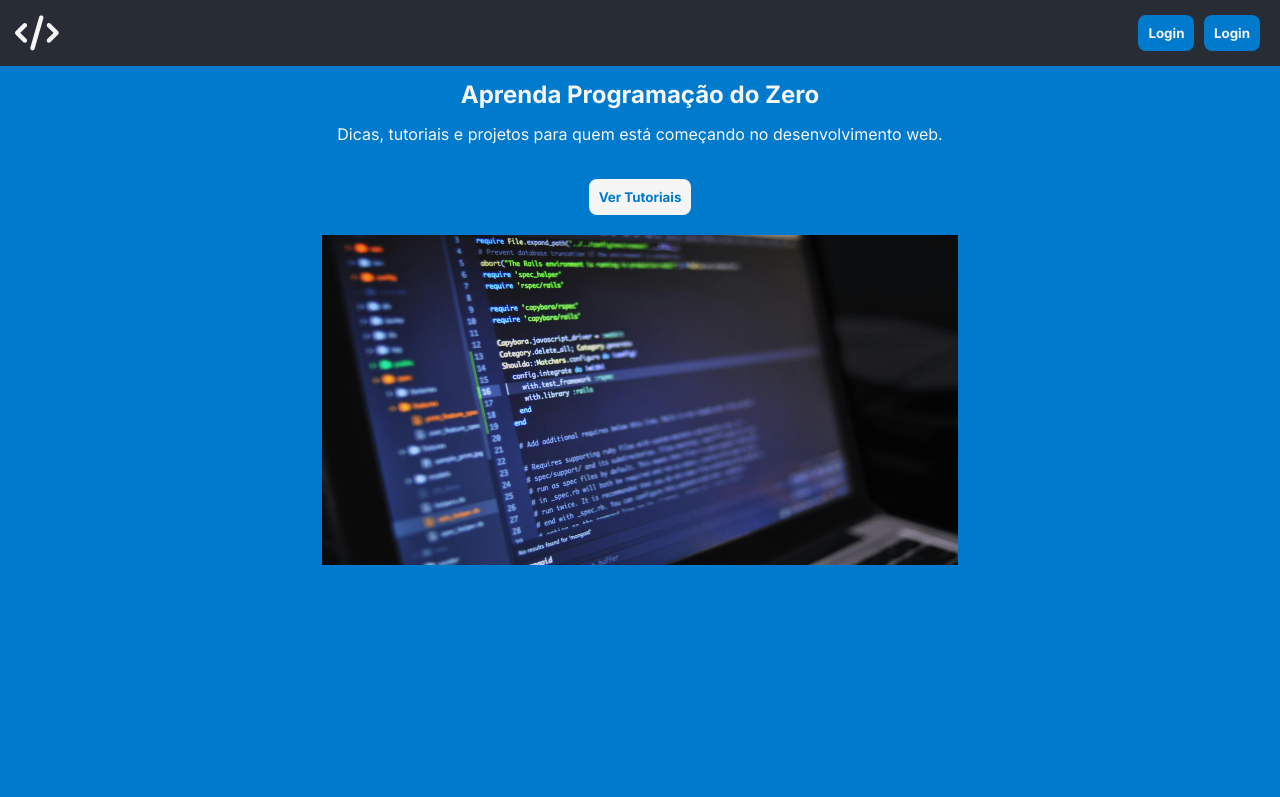
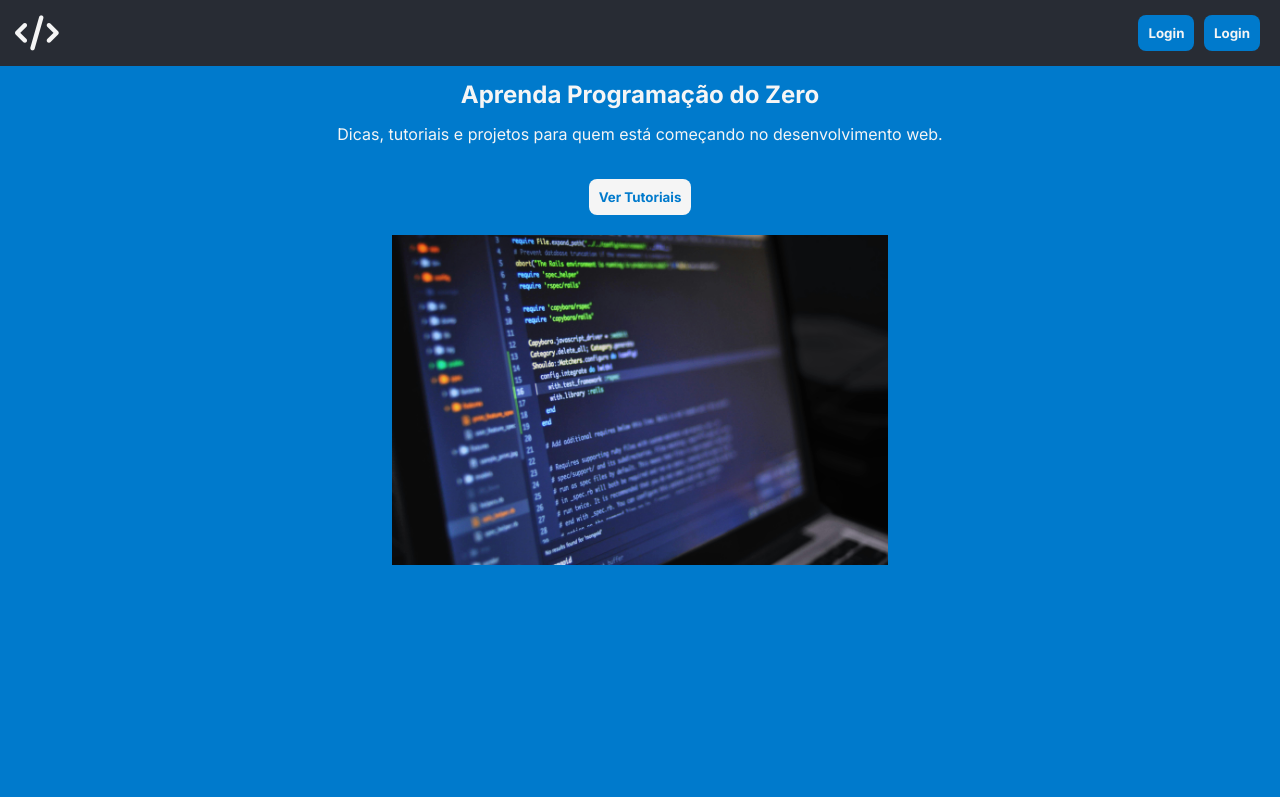
Before and after one commit to viniciusN444/Blog_tecnico_programacao, a plain HTML site: page index.html in a window 1280 px wide. Shown: the top 797 px of the page. Drawn offline with Linux system fonts and the light colour scheme.

Commit message:
Ajustes css no initial-container

```diff
--- a/css/style.css
+++ b/css/style.css
@@ -57,10 +57,6 @@ section {
     background-color: var(--primary);
     min-height: 100vh; /* Ocupar pelo menos 100vh, mas crescer se necessário */
     width: 100%;
-    display: flex;
-    justify-content: space-between;
-    align-items: center;
-    flex-flow: column nowrap;
 }
 
 img {
@@ -70,6 +66,13 @@ img {
 
 .initial-section {
     padding-top: 80px; /* Ajuste para compensar a altura do header */
+}
+
+.initial-container{
+    display: flex;
+    justify-content: space-between;
+    align-items: center;
+    flex-flow: column nowrap;
 }
 
 .initial-section h1 {
```
